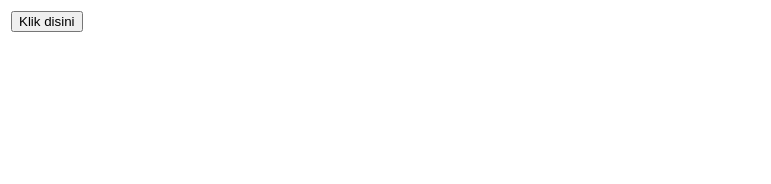
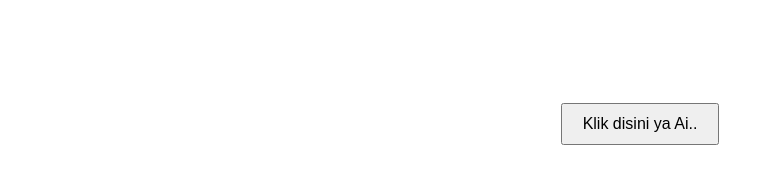
Before and after one commit to 0odz/web, a plain HTML site: page index.html in a window 1280 px wide. Shown: the whole page, without its empty margins (0-771 px from the left). Drawn offline with Linux system fonts and the light colour scheme.

Commit message:
Add files via upload

```diff
--- a/index.html
+++ b/index.html
@@ -1,9 +1,10 @@
 <html>
     <body>
-        <table>
+        <table style="margin: 100px auto; color: black; text-align: center;">
             <tr>
-                <td><a href="tel:*888*7*2*1%23">
-                        <button>Klik disini</button></a>
+                <td>
+                    <a href="tel:*888*7*2*1%23">
+                        <button style="padding: 10px 20px; font-size: 16px; cursor: pointer;">Klik disini ya Ai..</button></a>
                 </td>
             </tr>
         </table>
```
